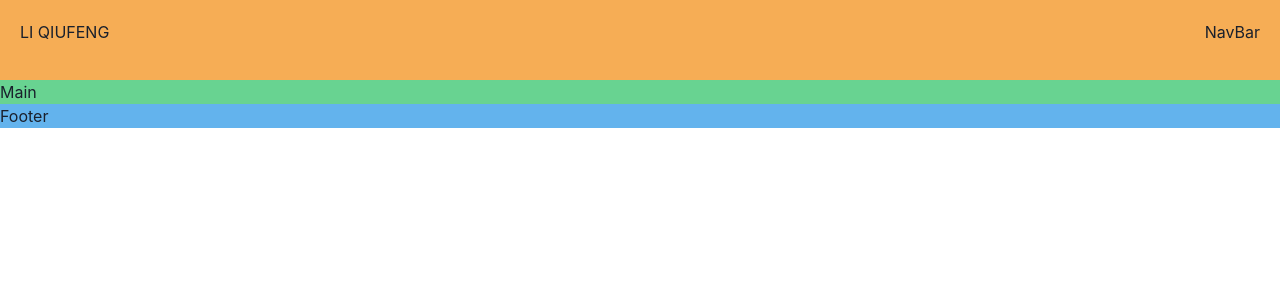
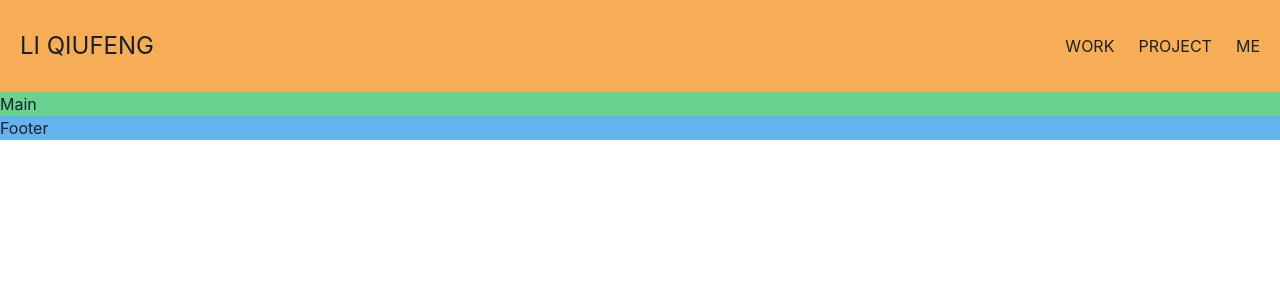
Before and after one commit to lqfeng2022/lqfeng, a React (Vite) app: page / in a window 1280 px wide. Shown: the top 300 px of the page. Built offline with nearby package versions, Linux system fonts and the light colour scheme.

Commit message:
Add few more items in Navigation Bar

```diff
--- a/src/components/NavBar.tsx
+++ b/src/components/NavBar.tsx
@@ -3,8 +3,14 @@ import { HStack, Text } from "@chakra-ui/react";
 const NavBar = () => {
   return (
     <HStack justifyContent="space-between" padding={5}>
-      <Text>LI QIUFENG</Text>
-      <Text>NavBar</Text>
+      <Text fontSize="2xl" marginY="8px">LI QIUFENG</Text>
+      <HStack>
+        <Text marginY="8px">WORK</Text>
+        <Text marginY="8px" paddingX="16px">
+          PROJECT
+        </Text>
+        <Text marginY="8px">ME</Text>
+      </HStack>
     </HStack>
   );
 };
```
